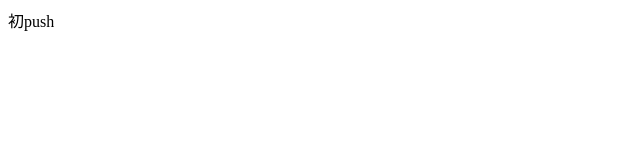
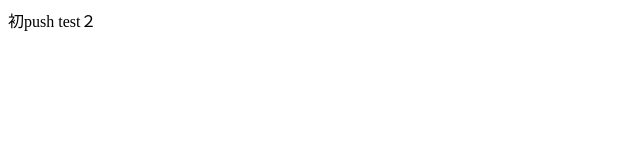
Before and after one commit to git-test-hiromi/test, a plain HTML site: page index.html in a window 1280 px wide. Shown: the full height of the page, 0-640 px from the left. Drawn offline with nearby package versions, Linux system fonts and the light colour scheme.

Commit message:
2回目コミット

```diff
--- a/index.html
+++ b/index.html
@@ -7,5 +7,7 @@
 </head>
 <body>
 初push
+
+test２
 </body>
 </html>
```
